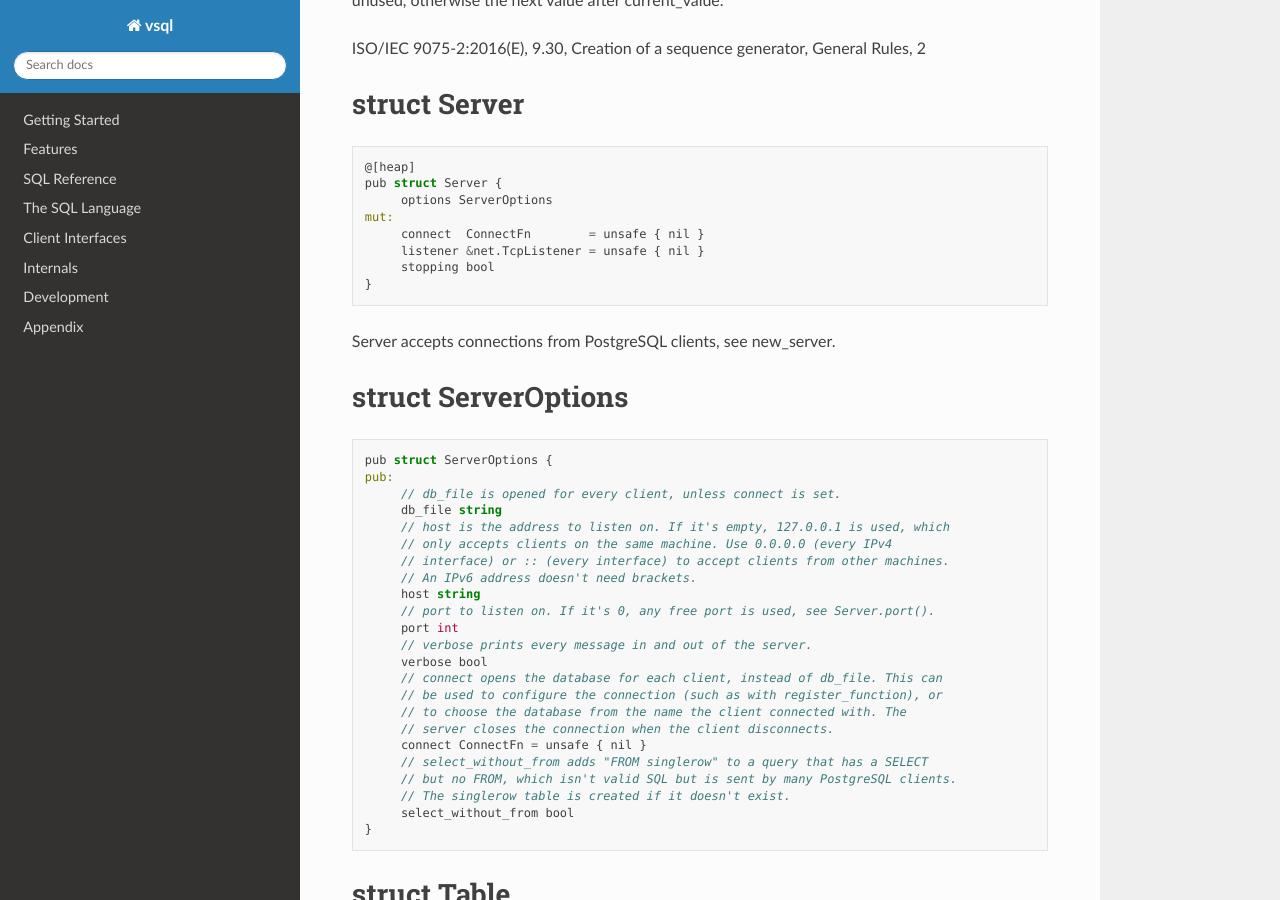
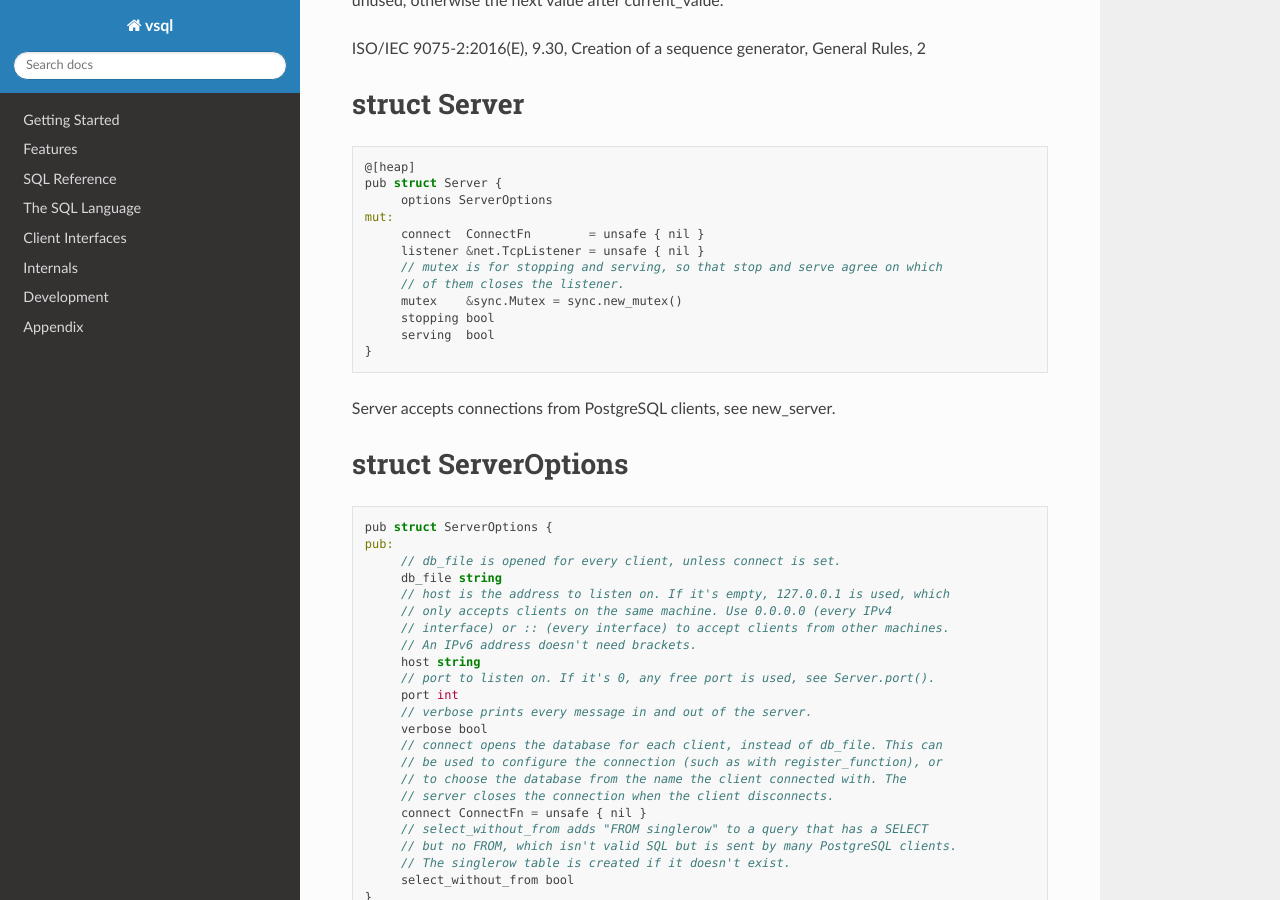
Before and after one commit to elliotchance/vsql, a Sphinx documentation site: the page built from docs/v-client-library-docs.rst, in a window 1280 px wide and 900 px high, scrolled down 16081 px. Built offline with Sphinx 7.4.7 and the Read the Docs theme 3.1.0, drawn with Linux system fonts in a browser that asks for light colours.

Commit message:
server: Don't accept the clients of the next server
stop() closed the listener while serve() could be about to wait for a client.
The next listener can reuse the file descriptor, so the stopped server would
accept its clients and use its own connect function. This made
test_server_client_errors fail at random on CI.

serve() now closes the listener itself, after stop() wakes it up with a
connection.

Co-Authored-By: Claude Opus 5.5 <noreply@anthropic.com>

```diff
--- a/docs/v-client-library-docs.rst
+++ b/docs/v-client-library-docs.rst
@@ -894,7 +894,11 @@ struct Server
    mut:
    	connect  ConnectFn        = unsafe { nil }
    	listener &net.TcpListener = unsafe { nil }
+   	// mutex is for stopping and serving, so that stop and serve agree on which
+   	// of them closes the listener.
+   	mutex    &sync.Mutex = sync.new_mutex()
    	stopping bool
+   	serving  bool
    }
 
 Server accepts connections from PostgreSQL clients, see new_server.
```
Also changed, not shown: 2 other files.
